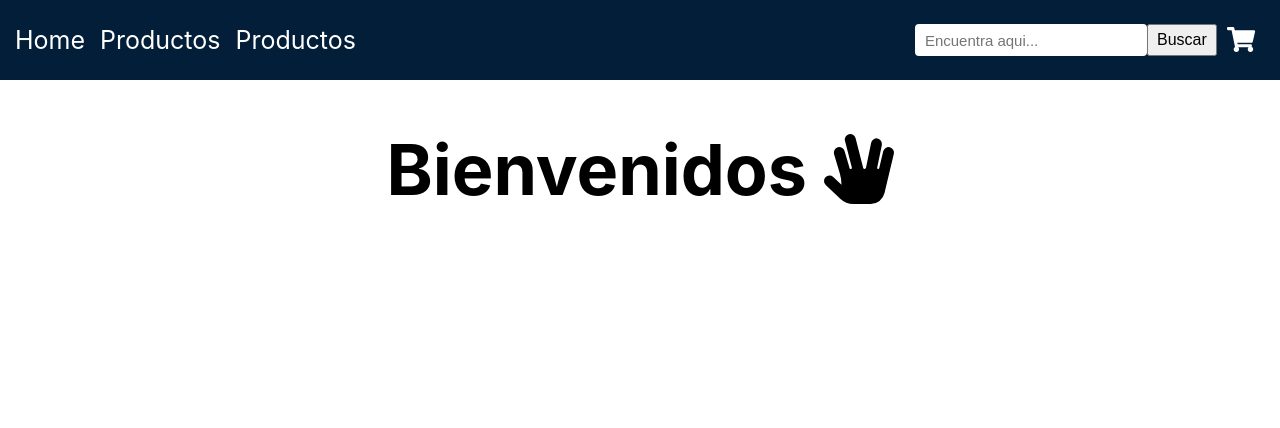
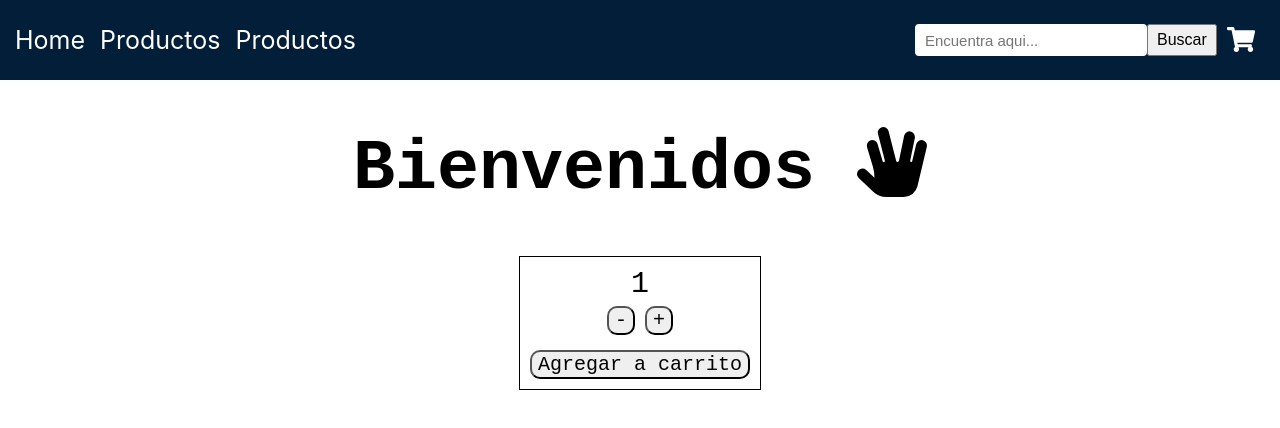
Before and after one commit to pablodjordjevic/ReactJS-Coder, a React (Create React App) app: page / in a window 1280 px wide. Shown: the top 428 px of the page. Built offline with nearby package versions, Linux system fonts and the light colour scheme.

Commit message:
4ta entrega

```diff
--- a/src/App.js
+++ b/src/App.js
@@ -2,12 +2,14 @@ import './components/Header/Header'
 import './App.css';
 import Header from './components/Header/Header';
 import ItemListContainer from './components/ItemListContainer/ItemListContainer';
+import ItemCount from './components/ItemCount/ItemCount';
 
 function App() {
   return (
     <div className="App">
       <Header/>
       <ItemListContainer greeting="Bienvenidos" />
+      <ItemCount stock="5" initial="1"/>
     </div>
   );
 }
--- /dev/null
+++ b/src/components/ItemCount/ItemCount.css
@@ -0,0 +1,42 @@
+.card--container{
+  width: max-content;
+  border: 1px solid black;
+  padding: 10px;
+  margin: auto;
+
+}
+
+
+.StoreButton {
+font-family: 'Courier New', Courier, monospace;
+border-radius: 10px;
+font-size: 20px;
+margin: 5px;
+border-color: black;
+}
+
+.DivButtonStore{
+  padding-bottom: 10px;
+  display: flex;
+  align-items: center;
+  justify-content: center;
+
+}
+
+.CartButton {
+  font-family: 'Courier New', Courier, monospace;
+  display: flex;
+  align-items: center;
+  justify-content: center;
+  border-radius: 10px;
+  border-color: black;
+  font-size: 20px;
+}
+
+.NumberCount{
+  font-family: 'Courier New', Courier, monospace;
+  display: flex;
+  align-items: center;
+  justify-content: center;
+  font-size: 30px;
+}
--- /dev/null
+++ b/src/components/ItemCount/ItemCount.jsx
@@ -0,0 +1,34 @@
+import './ItemCount.css';
+import React, {useState} from 'react';
+
+
+
+
+function ItemCount ({stock, initial, onAdd}) {
+
+
+const [count, setCount] = useState(initial);
+
+onAdd = stock;
+
+if (count > stock){
+  setCount(initial);
+}
+if (count === (initial-1)){
+  setCount(initial);
+}
+if(onAdd > 0){
+  return (
+
+      <div className="card--container">
+        <span className="NumberCount">{count}</span>
+        <div className="DivButtonStore">
+          <button className="StoreButton" onClick = { ()=> {setCount(Math.max(count-1));}}>-</button>
+          <button className="StoreButton" onClick = { ()=> {setCount(Math.min(count+1));}}>+</button>
+        </div>
+        <button className="CartButton">Agregar a carrito</button>
+      </div>
+  )
+}
+}
+export default ItemCount;
--- a/src/components/ItemListContainer/ItemListContainer.css
+++ b/src/components/ItemListContainer/ItemListContainer.css
@@ -1,4 +1,5 @@
 .ItemList{
   font-size: 70px;
   text-align: center;
+  font-family: 'Courier New', Courier, monospace;
 }
```
